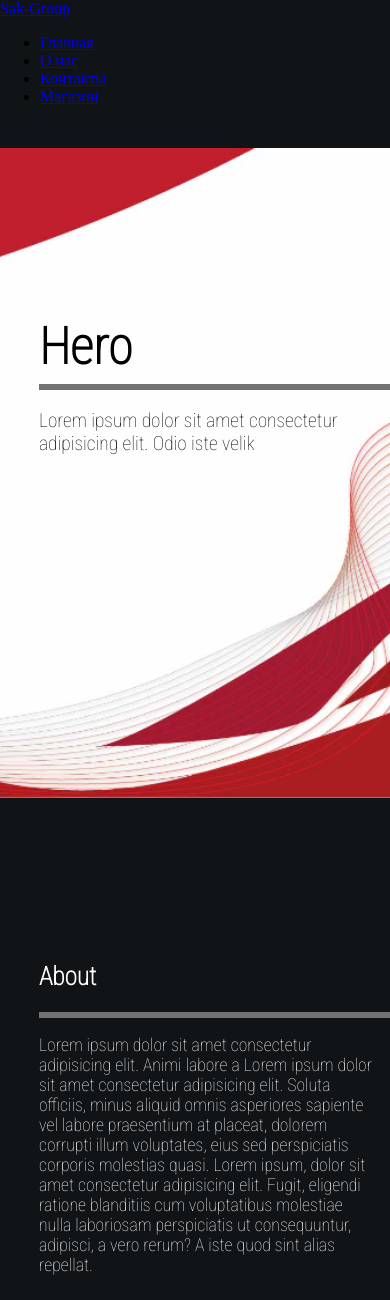
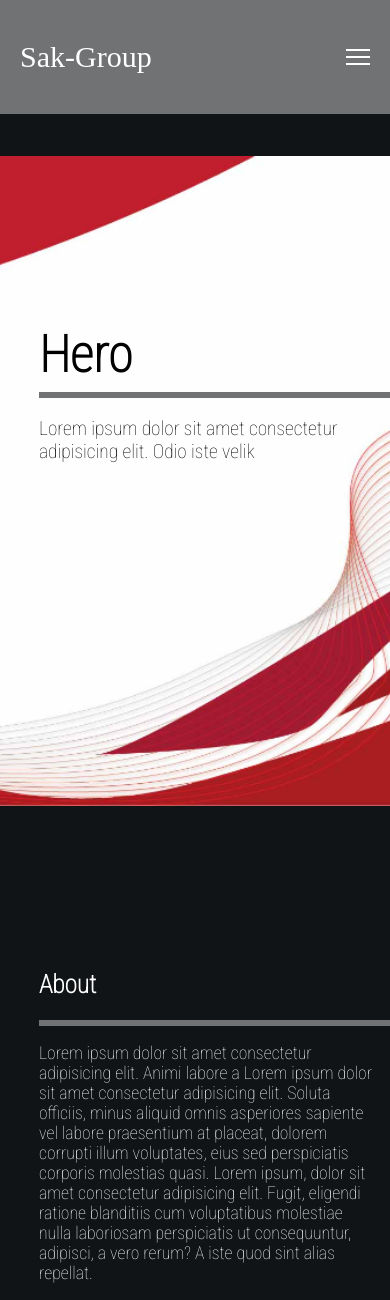
Before and after one commit to 2se3t/sak-group, a PHP site: page / in a window 390 px wide. Shown: the top 1300 px of the page. Run offline with PHP 8.4, Linux system fonts and the light colour scheme.

Commit message:
кривое меню

```diff
--- a/Новый проект/css/style.css
+++ b/Новый проект/css/style.css
@@ -9,6 +9,7 @@ body{
     margin: 0;
     background: #111417;
     border: 0;
+    min-width: 320px;
 }
 
 
@@ -64,3 +65,112 @@ footer{
     background-color: #13141e;
     height: 400px;
 }
+
+.navbar {
+    display: flex;
+    align-items: center;
+    justify-content: space-between;
+    padding: 20px;
+    background-color: #707273;
+    color: white;
+}
+.nav-links a {
+    color: white;
+}
+.logo {
+    font-size: 30px;
+}
+.menu {
+    display: flex;
+    font-size: 18px;
+    list-style-type: none;
+    text-decoration: none;
+}
+.menu li {
+    padding: 5px 15px;
+}
+.menu li a:hover {
+    transition:all 3s;
+    color: cadetblue;
+}
+#checkbox_toggle {
+    display: none;
+}
+.hamburger{
+    display: none;
+    font-size: 24px;
+    cursor: pointer;
+}
+.hamburger-line {
+    background-color:white ;
+    display: block;
+    height: 2px;
+    position: relative;
+    width: 24px;
+}
+.hamburger-line::before,
+.hamburger-line::after {
+    background-color: white;
+    content:'' ;
+    display: block;
+    position: absolute;
+    transition: all .3s;
+    width: 100%;
+    height: 100%;
+}
+.hamburger-line::before {
+    top: 7px;
+}
+.hamburger-line::after {
+    top: -7px;
+}
+
+@media (max-width:768px) {
+    .menu {
+        display: none;
+        max-height: 0;
+        overflow: hidden;
+        position: absolute;
+        background-color: gainsboro ;
+        text-align: center;
+        right: 0;
+        left: 0;
+        margin-top: 20px;
+    }
+
+    .menu li a {
+        color: black;
+        display: block;
+        padding: 15px;
+    }
+
+    .menu li {
+        transition: .5s;
+    }
+
+    .menu li:hover {
+        background-color: gray;
+    }
+    #checkbox_toggle:checked ~ .menu{
+        display: block;
+        max-height: 100%;
+        transition: all .5s;
+    }
+
+    .hamburger{
+        display: block;
+        padding: 20px 0;
+    }
+
+    #checkbox_toggle:checked ~ .hamburger .hamburger-line {
+        background-color: transparent;
+    }
+
+    #checkbox_toggle:checked ~ .hamburger .hamburger-line::before{
+        transform: rotate(-45deg);
+    }
+
+    #checkbox_toggle:checked ~ .hamburger .hamburger-line::after {
+        transform: rotate(45deg);
+    }
+}
--- a/Новый проект/index.html
+++ b/Новый проект/index.html
@@ -13,16 +13,19 @@
 
 <body>
   <nav class="navbar">
-    <div class="container">
-      <a href="#" class="navbar-brand">Sak-Group</a>
 
-      <ul class="navbar-menu">
+    <div class="logo">Sak-Group</div>
+    <ul class="nav-links">
+      <input type="checkbox" id="checkbox_toggle"/>
+      <label for="checkbox_toggle" class="hamburger"><span class="hamburger-line"></span></label>
+
+     <div class="menu">
       <li><a href="#">Главная</a></li>
       <li><a href="#">О нас</a></li>
       <li><a href="#">Контакты</a></li>
       <li><a href="#">Магазин</a></li>
-      </ul>
-    </div>
+      </div>
+  </ul>
   </nav>
       <section id="hero">
         <div class="hero">
```
